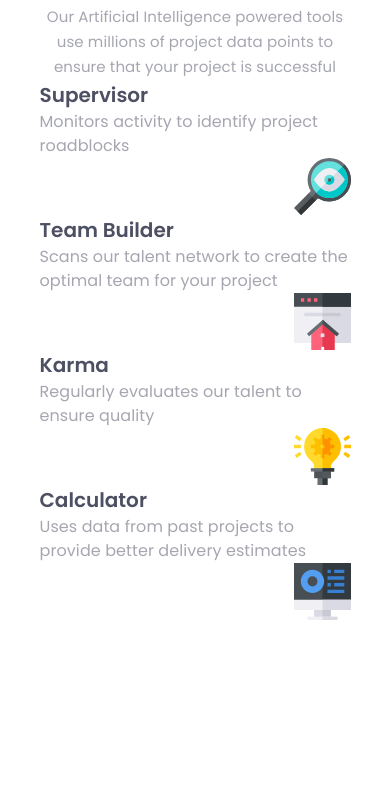
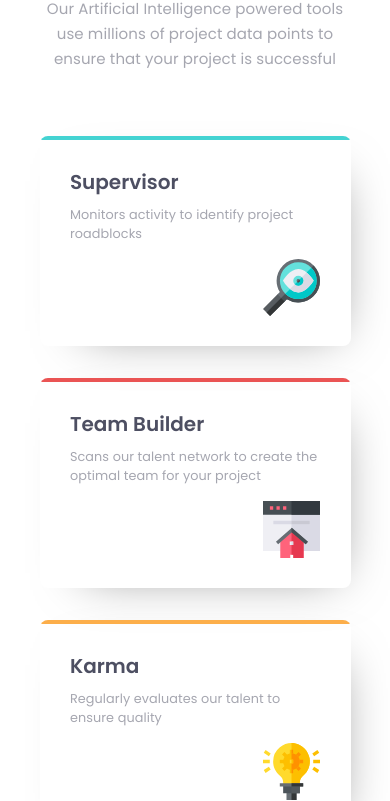
Before and after one commit to NavarroEmiliano/four-card-feature-section, a website: page index.html in a window 390 px wide. Shown: the part 153-954 px from the top of the page. Before the commit the page ends 844 px from the top, so only its background shows below. Drawn offline with Linux system fonts and the light colour scheme.

Commit message:
mobile finished

```diff
--- a/index.html
+++ b/index.html
@@ -27,18 +27,24 @@
 
     <section class="cards">
       <article class="cards__card">
+        <div class="cards__card__border border-supervisor"></div>
+        <div class="cards__card__content">
           <h3>
             Supervisor
           </h3>
           <p>
             Monitors activity to identify project roadblocks
           </p>
+          <img src="images/icon-supervisor.svg" alt="supervisor icon">
 
-        <img src="images/icon-supervisor.svg" alt="supervisor icon">
+        </div>
 
       </article>
 
       <article class="cards__card">
+        <div class="cards__card__border  border-team-builder"></div>
+        <div class="cards__card__content">
+
           <h3>
             Team Builder
           </h3>
@@ -46,10 +52,16 @@
             Scans our talent network to create the optimal team for your project
           </p>
 
+
           <img src="images/icon-team-builder.svg" alt="team builder icon">
+        </div>
       </article>
 
       <article class="cards__card">
+
+        <div class="cards__card__border border-karma"></div>
+        <div class="cards__card__content">
+
           <h3>
             Karma
           </h3>
@@ -58,9 +70,13 @@
           </p>
 
           <img src="images/icon-karma.svg" alt="karma icon">
+        </div>
       </article>
 
       <article class="cards__card">
+        <div class="cards__card__border border-calculator"></div>
+        <div class="cards__card__content">
+
           <h3>
             Calculator
           </h3>
@@ -68,6 +84,7 @@
             Uses data from past projects to provide better delivery estimates
           </p>
           <img src="images/icon-calculator.svg" alt="calculator icon">
+        </div>
       </article>
     </section>
 
--- a/sass/styles.scss
+++ b/sass/styles.scss
@@ -1,7 +1,7 @@
-$red: #ea5353;
-$cyan: #45d3d3;
-$orange: #fcaf4a;
-$blue: #549ef2;
+$red: #EA5454;
+$cyan: #44D3D2;
+$orange: #FCAE4A;
+$blue: #549EF2;
 $very-dark-blue: #4D4F62;
 $grayish-blue: #a3a5ae;
 $very-light-gray: #fafafa;
@@ -38,10 +38,13 @@ picture {
     grid-column: 1;
     min-block-size: 100vh;
     place-content: center;
+    padding-block: 4rem;
+    gap: 4rem;
 }
 
 .header-container {
     max-inline-size: 311px;
+
     h2 {
         font-size: 1.5rem;
         letter-spacing: 0.17px;
@@ -68,27 +71,70 @@ picture {
 }
 
 .cards {
-    display: grid;
-    grid-column: 1;
+    display: flex;
+    flex-direction: column;
+    gap: 2rem;
     max-inline-size: 311px;
+    block-size: auto;
 
-        &__card {
+    &__card {
+        position: relative;
+        border-radius: 0.5rem;
+        overflow: hidden;
+
+        box-shadow: 15px 15px 50px -30px rgba(0, 0, 0, 0.5);
+
+
+        &__border {
+            position: absolute;
+            inline-size: 100%;
+            block-size: 0.25rem;
+        }
+
+        .border-supervisor {
+            background-color: $cyan;
+        }
+
+        .border-team-builder {
+            background-color: $red;
+        }
+
+        .border-karma {
+            background-color: $orange;
+        }
+
+        .border-calculator {
+            background-color: $blue;
+        }
+
+        &__content {
+            padding: 1.9rem;
+
             h3 {
                 font-size: 1.25rem;
                 font-weight: 600;
             }
 
             p {
-                font: 0.8rem;
+                font-size: 0.8rem;
                 opacity: 50%;
                 letter-spacing: 0.09px;
+                margin-block-start: 0.5rem;
             }
 
             img {
+                margin-block-start: 1rem;
                 inline-size: 57px;
                 block-size: 57px;
                 margin-inline-start: auto;
             }
         }
 
+
+
+    }
+
+
+
+
 }
```
Also changed, not shown: css/styles.css, 1 other file. Lines whose indentation alone changed are shown as unchanged.
